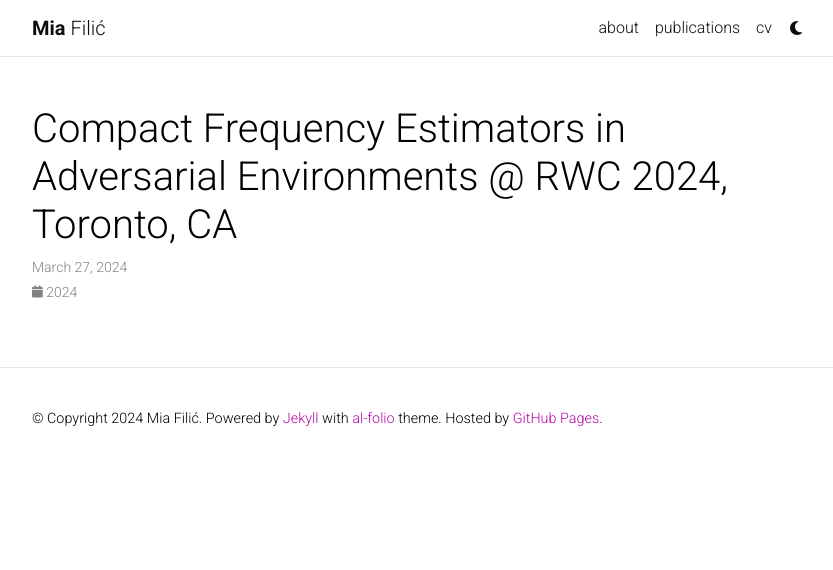
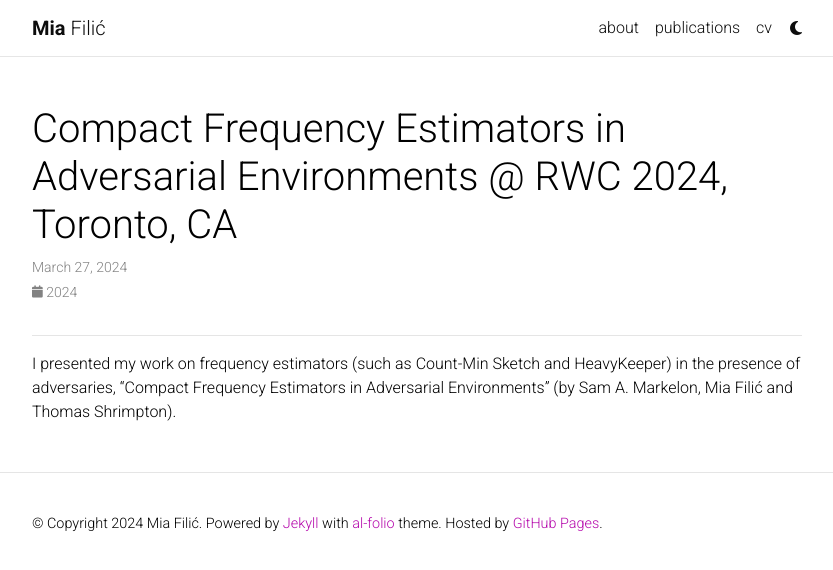
Before and after one commit to FilicMia/filicmia.github.io, a Jekyll site: the page built from _news/announcement_5.md, in a window 1280 px wide. Shown: the top 570 px of the page, without its empty margins (223-1056 px from the left). Built offline with Jekyll 4.4.1, drawn with Linux system fonts in a browser that asks for light colours; comment, search, counter and statistics services are not loaded; a style sheet for code colours, icons or effects is not loaded.

Commit message:
Update announcement_5.md

```diff
--- a/_news/announcement_5.md
+++ b/_news/announcement_5.md
@@ -5,3 +5,7 @@
 inline: false
 related_posts: false
 ---
+
+***
+
+I presented my work on frequency estimators (such as Count-Min Sketch and HeavyKeeper) in the presence of adversaries, "Compact Frequency Estimators in Adversarial Environments" (by Sam A. Markelon, Mia Filić and Thomas Shrimpton).
```
